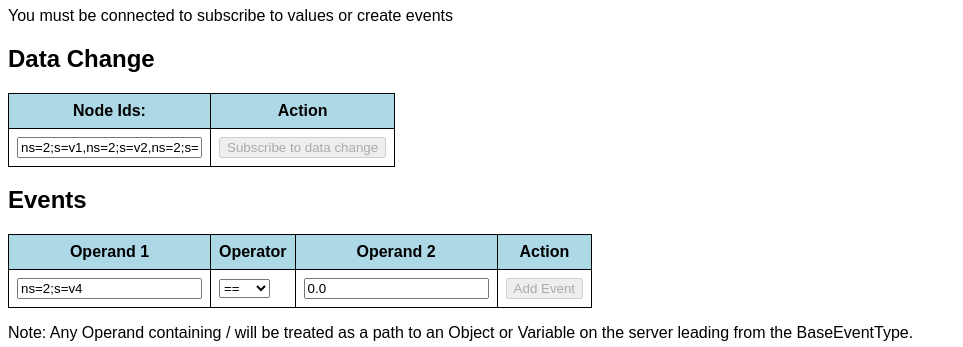
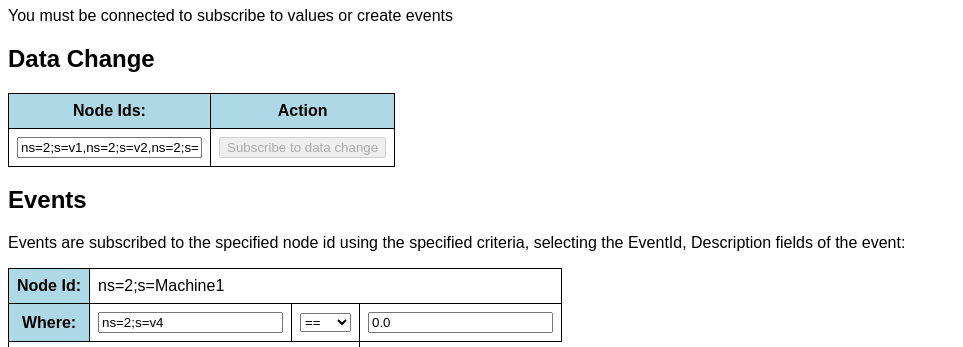
Before and after one commit to locka99/opcua, a plain HTML site: page samples/web-client/html/index.html in a window 1280 px wide. Shown: the part 295-642 px from the top of the page, without its empty margins (0-963 px from the left). Drawn offline with nearby package versions, Linux system fonts and the light colour scheme.

Commit message:
Event work

```diff
--- a/samples/web-client/html/index.html
+++ b/samples/web-client/html/index.html
@@ -173,21 +173,18 @@
 </form>
 
 <h2>Events</h2>
+
+<p>Events are subscribed to the specified node id using the specified criteria, selecting the EventId, Description fields of the
+    event:</p>
+
 <form action="javascript:void(0);">
     <table>
         <tr>
-            <th>
-                <label for="left_operand">Operand 1</label><br/>
-            </th>
-            <th>
-                <label for="operator">Operator</label><br/>
-            </th>
-            <th>
-                <label for="right_operand">Operand 2</label><br/>
-            </th>
-            <th>Action</th>
+            <th>Node Id:</th>
+            <td colspan="3" id="event_node_id">ns=2;s=Machine1</td>
         </tr>
         <tr>
+            <th>Where:</th>
             <td><input id="left_operand" value="ns=2;s=v4"/></td>
             <td><select id="operator">
                 <option value="eq" selected="selected">==</option>
@@ -198,9 +195,11 @@
                 <option value="like">LIKE</option>
             </select></td>
             <td><input id="right_operand" value="0.0"/></td>
-            <td>
+        </tr>
+        <tr>
+            <td colspan="3">
                 <button disabled="disabled" id="add_event_btn"
-                        onclick="add_event($('#left_operand').val(), $('#operator').value(), $('#right_operand').val())">
+                        onclick="add_event($('event_node_id').val(), '$('#left_operand').val(), $('#operator').value(), $('#right_operand').val())">
                     Add Event
                 </button>
             </td>
```
Also changed, not shown: 1 other file.
